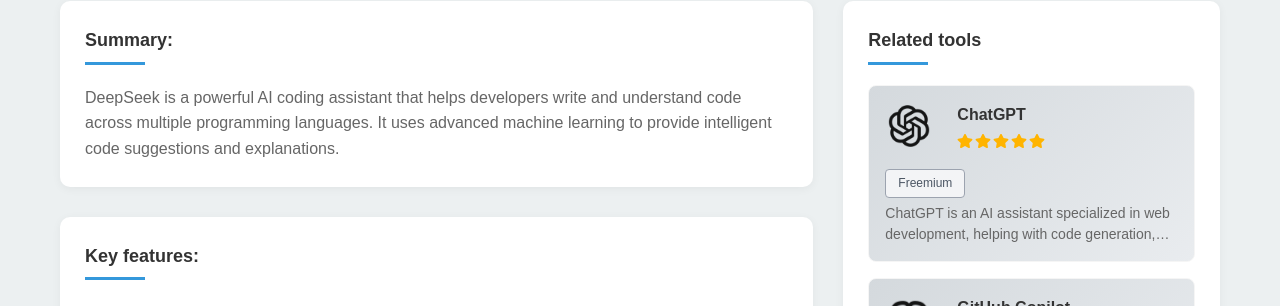
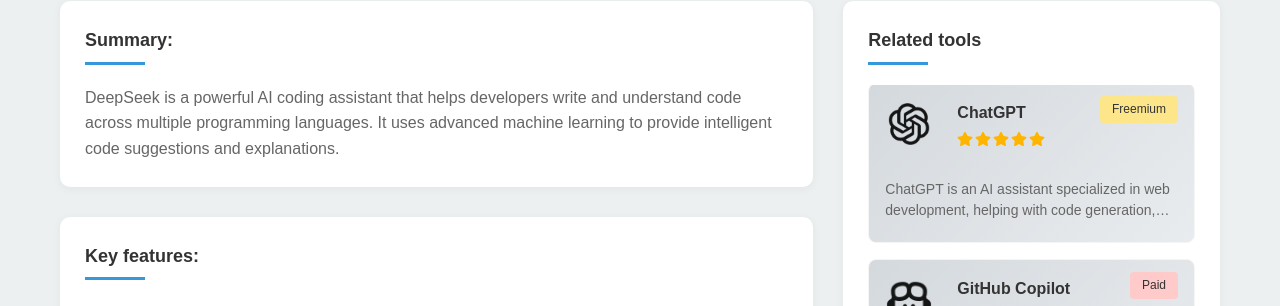
Before and after one commit to nguyenvanan2730/WebDevAI, a React (Create React App) app: page /tool/1 in a window 1280 px wide. Shown: the part 494-800 px from the top of the page. Built offline with nearby package versions, Linux system fonts and the light colour scheme.

Commit message:
fix: visible_type_price

```diff
--- a/src/pages/AIToolDetailPage.css
+++ b/src/pages/AIToolDetailPage.css
@@ -283,11 +283,7 @@
   transition: all 0.2s ease;
   flex-shrink: 0; /* Prevent cards from shrinking */
   min-height: 160px; /* Minimum height for each card */
-}
-
-.simplified-tool-card:hover {
   transform: translateY(-2px);
-  box-shadow: 0 4px 12px rgba(0, 0, 0, 0.08);
 }
 
 .simplified-tool-card .tool-header {
@@ -323,21 +319,9 @@
 
 .simplified-tool-card .tool-meta {
   display: flex;
-  align-items: center;
+  flex-wrap: wrap;
   gap: 8px;
-  margin-top: 8px;
-}
-
-.simplified-tool-card .tool-type {
-  position: static;
-  display: inline-block;
-  padding: 4px 12px;
-  border-radius: 4px;
-  font-size: 12px;
-  font-weight: 500;
-  color: #4B5563;
-  background-color: #F3F4F6;
-  border: 1px solid #9CA3AF;
+  margin: 12px 0;
 }
 
 .simplified-tool-card .tool-description {
```
